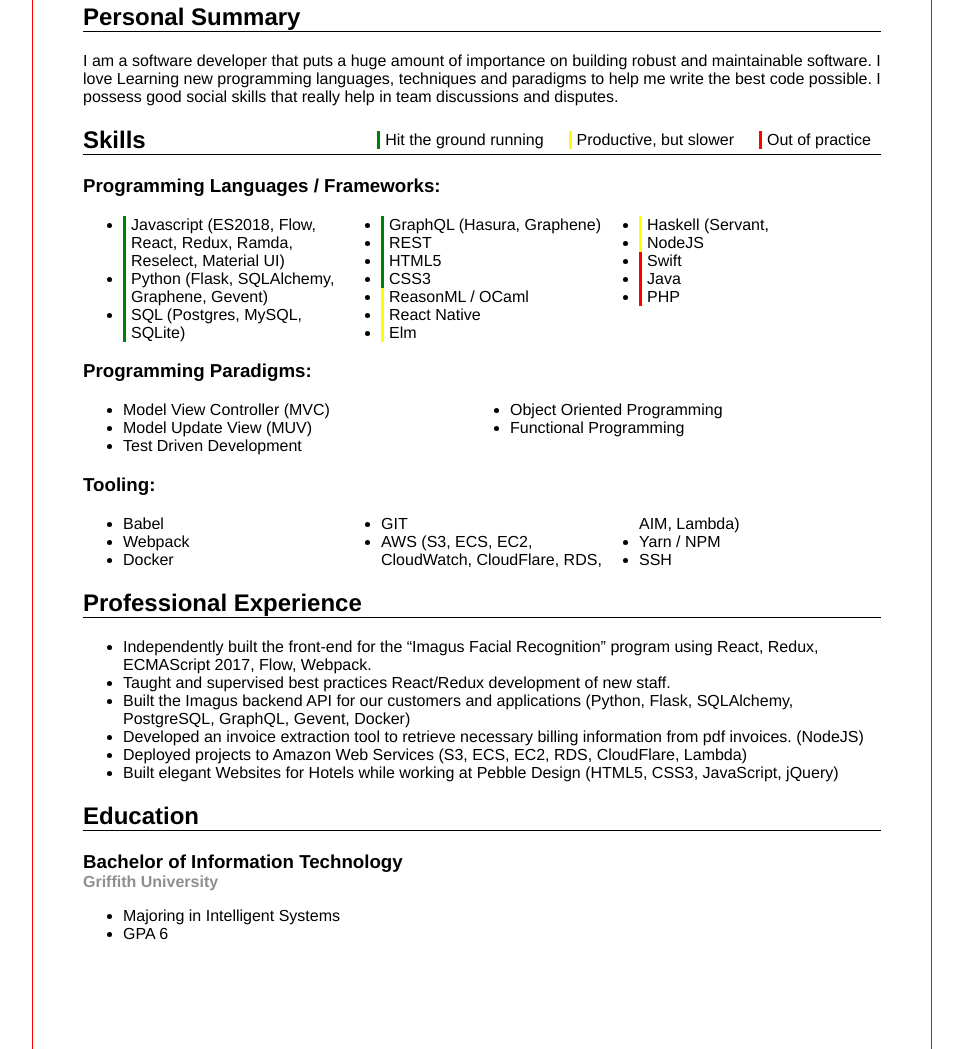
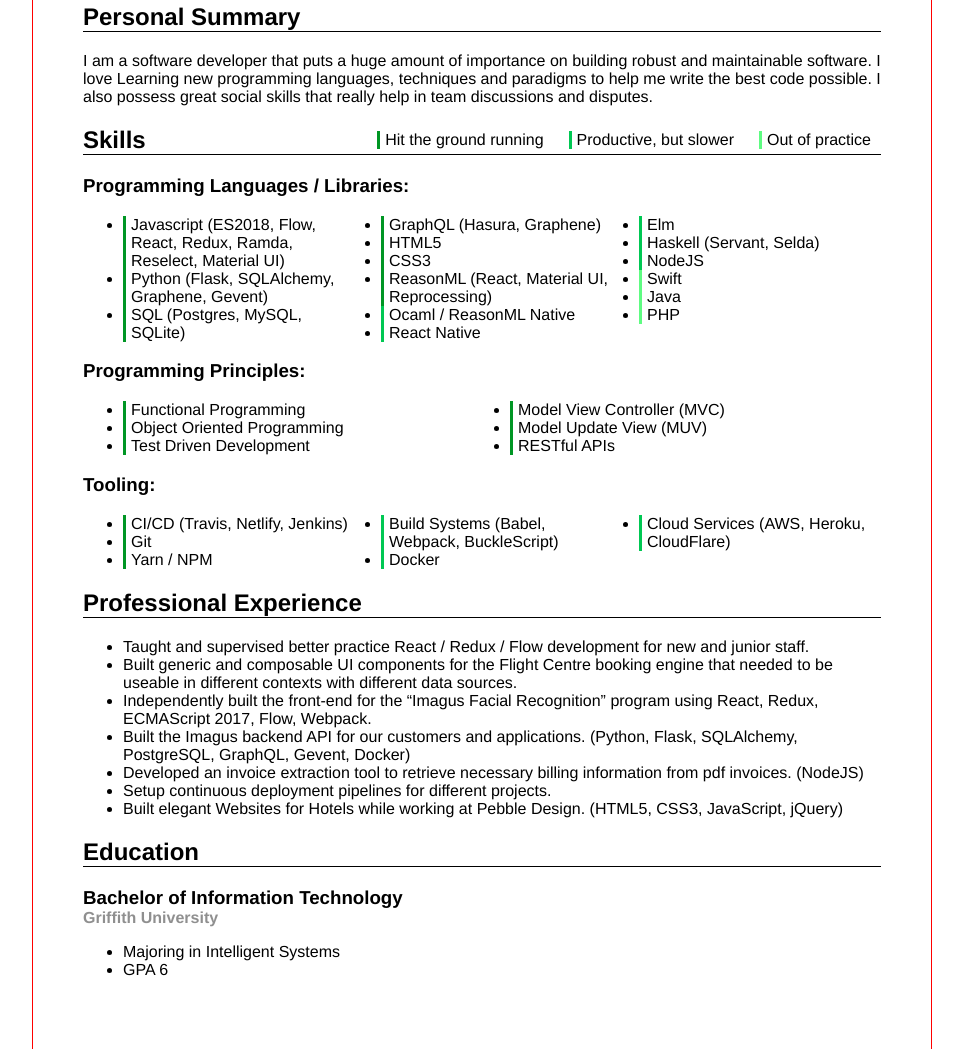
Before and after one commit to anisjonischkeit/cv, a plain HTML site: page index.html in a window 1280 px wide. Shown: the part 272-1321 px from the top of the page, without its empty margins (18-981 px from the left). Drawn offline with Linux system fonts and the light colour scheme.

Commit message:
text/color changes and

```diff
--- a/index.html
+++ b/index.html
@@ -40,8 +40,8 @@
         I am a software developer that puts a huge amount of importance on
         building robust and maintainable software. I love Learning new
         programming languages, techniques and paradigms to help me write the
-        best code possible. I possess good social skills that really help in
-        team discussions and disputes.
+        best code possible. I also possess great social skills that really help
+        in team discussions and disputes.
       </p>
 
       <div class="skillsHeader">
@@ -55,7 +55,7 @@
         </span>
       </div>
 
-      <h3>Programming Languages / Frameworks:</h3>
+      <h3>Programming Languages / Libraries:</h3>
       <ul class="threeColList competenceLists">
         <li class="vHighCompetence">
           Javascript (ES2018, Flow, React, Redux, Ramda, Reselect, Material UI)
@@ -65,14 +65,16 @@
         </li>
         <li class="vHighCompetence">SQL (Postgres, MySQL, SQLite)</li>
         <li class="vHighCompetence">GraphQL (Hasura, Graphene)</li>
-        <li class="vHighCompetence">REST</li>
         <li class="vHighCompetence">HTML5</li>
         <li class="vHighCompetence">CSS3</li>
 
-        <li class="highCompetence">ReasonML / OCaml</li>
+        <li class="vHighCompetence">
+          ReasonML (React, Material UI, Reprocessing)
+        </li>
+        <li class="highCompetence">Ocaml / ReasonML Native</li>
         <li class="highCompetence">React Native</li>
         <li class="highCompetence">Elm</li>
-        <li class="highCompetence">Haskell (Servant,</li>
+        <li class="highCompetence">Haskell (Servant, Selda)</li>
         <li class="highCompetence">NodeJS</li>
 
         <li class="avgCompetence">Swift</li>
@@ -80,38 +82,47 @@
         <li class="avgCompetence">PHP</li>
       </ul>
 
-      <h3>Programming Paradigms:</h3>
-      <ul class="twoColList">
-        <li>Model View Controller (MVC)</li>
-        <li>Model Update View (MUV)</li>
-        <li>Test Driven Development</li>
-        <li>Object Oriented Programming</li>
-        <li>Functional Programming</li>
+      <h3>Programming Principles:</h3>
+      <ul class="twoColList competenceLists">
+        <li class="vHighCompetence">Functional Programming</li>
+        <li class="vHighCompetence">Object Oriented Programming</li>
+        <li class="vHighCompetence">Test Driven Development</li>
+        <li class="vHighCompetence">Model View Controller (MVC)</li>
+        <li class="vHighCompetence">Model Update View (MUV)</li>
+        <li class="vHighCompetence">RESTful APIs</li>
       </ul>
 
       <h3>Tooling:</h3>
-      <ul class="threeColList">
-        <li>Babel</li>
-        <li>Webpack</li>
-        <li>Docker</li>
-        <li>GIT</li>
-        <li>AWS (S3, ECS, EC2, CloudWatch, CloudFlare, RDS, AIM, Lambda)</li>
-        <li>Yarn / NPM</li>
-        <li>SSH</li>
+      <ul class="threeColList competenceLists">
+        <li class="vHighCompetence">CI/CD (Travis, Netlify, Jenkins)</li>
+        <li class="vHighCompetence">Git</li>
+        <li class="vHighCompetence">Yarn / NPM</li>
+        <li class="highCompetence">
+          Build Systems (Babel, Webpack, BuckleScript)
+        </li>
+        <li class="highCompetence">Docker</li>
+        <li class="highCompetence">
+          Cloud Services (AWS, Heroku, CloudFlare)
+        </li>
       </ul>
 
       <h2>Professional Experience</h2>
       <ul>
         <li>
+          Taught and supervised better practice React / Redux / Flow development
+          for new and junior staff.
+        </li>
+        <li>
+          Built generic and composable UI components for the Flight Centre
+          booking engine that needed to be useable in different contexts with
+          different data sources.
+        </li>
+        <li>
           Independently built the front-end for the “Imagus Facial Recognition”
           program using React, Redux, ECMAScript 2017, Flow, Webpack.
         </li>
         <li>
-          Taught and supervised best practices React/Redux development of new
-          staff.
-        </li>
-        <li>
-          Built the Imagus backend API for our customers and applications
+          Built the Imagus backend API for our customers and applications.
           (Python, Flask, SQLAlchemy, PostgreSQL, GraphQL, Gevent, Docker)
         </li>
         <li>
@@ -119,11 +130,10 @@
           information from pdf invoices. (NodeJS)
         </li>
         <li>
-          Deployed projects to Amazon Web Services (S3, ECS, EC2, RDS,
-          CloudFlare, Lambda)
+          Setup continuous deployment pipelines for different projects.
         </li>
         <li>
-          Built elegant Websites for Hotels while working at Pebble Design
+          Built elegant Websites for Hotels while working at Pebble Design.
           (HTML5, CSS3, JavaScript, jQuery)
         </li>
       </ul>
@@ -163,13 +173,13 @@
           Centre Canada.
         </li>
         <li>
-          Worked with the backend developers to make new data representations
+          Worked with the backend developers to create new data representations
           that support multiple data sources.
         </li>
         <li>
-          Helped the team gain a better understanding of the Flow type checker
-          and how we can better express our data to limit the number of ways in
-          which we can make mistakes.
+          Helped the team gain a better understanding of React, the Flow type
+          checker and how we can better express our data to limit the number of
+          ways in which we can make mistakes.
         </li>
         <li>
           Worked on creating guidelines to write more generic and composable ui
@@ -219,20 +229,21 @@
           Flow, Semantic-UI).
         </li>
         <li>
-          Taught and supervised new employees to make sure that React/Redux best
-          practices are followed as well as possible.
+          Taught and supervised new employees in React/Redux best practices.
         </li>
         <li>
-          Re-wrote the company’s backend making it much easier to maintain,
-          adding automatic documentation and parameter validation. (Python,
-          Flask, Gevent)
+          Re-wrote the company’s backend drastically increasing the up time of
+          the application, making it much easier to maintain, adding automatic
+          documentation and parameter validation. (Python, Flask, Gevent)
         </li>
-        <li>Developed a GraphQL solution for more advanced querying of data</li>
-        <li>Dockerised different projects</li>
-        <li>Deployed projects to Amazon’s servers</li>
+        <li>
+          Developed a GraphQL solution for more advanced querying of data.
+        </li>
+        <li>Dockerised different projects.</li>
+        <li>Deployed projects to Amazon’s servers.</li>
         <li>
           Wrote an Elm Component that allows a user to adjust where faces are in
-          an image
+          an image.
         </li>
       </ul>
 
@@ -277,7 +288,7 @@
         <div class="date">11.2015 - 06.2016</div>
         <div class="company">
           <h3>Pebble Design</h3>
-          <h4>Developer</h4>
+          <h4>Junior Web Developer</h4>
         </div>
       </div>
       <p>
--- a/main.css
+++ b/main.css
@@ -32,16 +32,16 @@ ul.competenceKeys li:not(.competenceKey) {
 }
 
 ul.competenceLists li.vHighCompetence {
-  border-left: solid green;
+  border-left: solid #009624;
   /* vertical-align: bottom; */
 }
 
 ul.competenceLists li.highCompetence {
-  border-left: solid yellow;
+  border-left: solid #00c853;
 }
 
 ul.competenceLists li.avgCompetence {
-  border-left: solid red;
+  border-left: solid #5efc82;
 }
 
 .skillsHeader {
```
